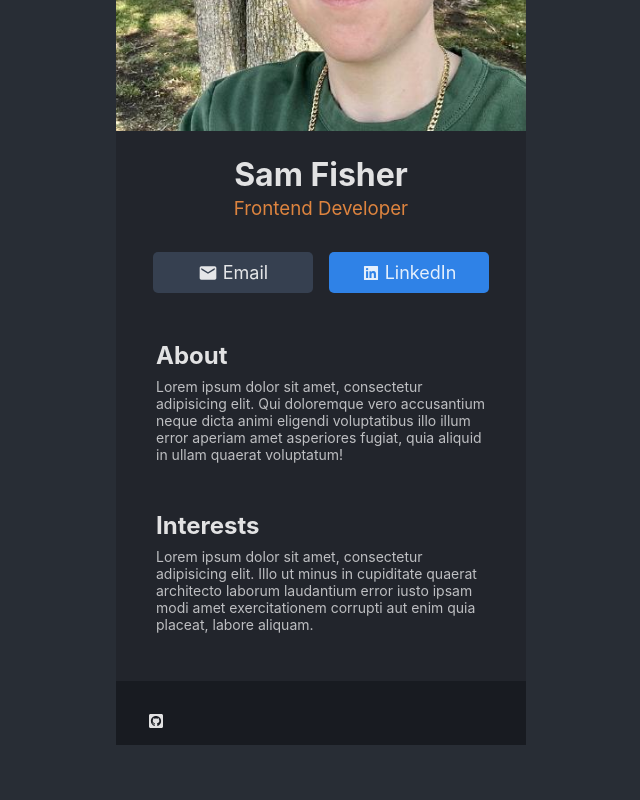
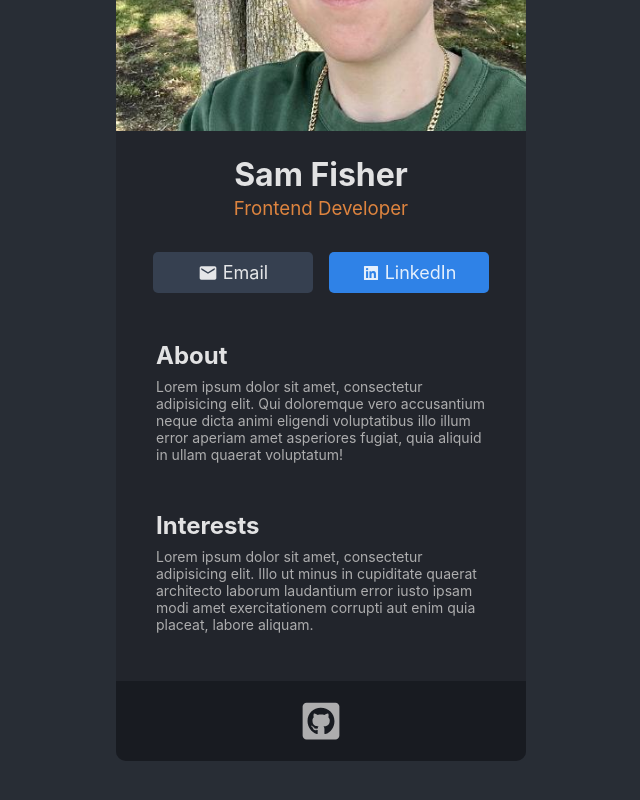
Before and after one commit to SamFisher0208/Digital_Business_Card, a React (Vite) app in the folder digital_business_card/: page / in a window 1280 px wide. Shown: the part 310-1110 px from the top of the page, without its empty margins (319-959 px from the left). Built offline with nearby package versions, Linux system fonts and the light colour scheme.

Commit message:
added footer styles

```diff
--- a/digital_business_card/src/App.css
+++ b/digital_business_card/src/App.css
@@ -114,8 +114,22 @@
 
 .footer {
   display: flex;
-  padding: 2rem;
+  flex-direction: row;
+  align-items: center;
+  justify-content: center;
+  padding: 2.5rem;
   background-color: var(--dark-dark-blue);
   width: 100%;
   height: 1rem;
+  border-radius: 0 0 10px 10px;
 }
+
+.github {
+  cursor: pointer;
+  transition: 0.2s ease-in-out;
+  color: var(--light-grey);
+
+  &:hover {
+    color: var(--light);
+  }
+}
--- a/digital_business_card/src/components/Footer.tsx
+++ b/digital_business_card/src/components/Footer.tsx
@@ -1,9 +1,15 @@
 import { FaGithubSquare } from "react-icons/fa";
 
 export default function Footer() {
+  const link = "https://github.com/SamFisher0208";
+
+  const handleIconClick = () => {
+    link ? window.open(link, "_blank") : null;
+  };
+
   return (
     <footer className="footer">
-      <FaGithubSquare></FaGithubSquare>
+      <FaGithubSquare size={42} onClick={handleIconClick} className="github" />
     </footer>
   );
 }
--- a/digital_business_card/src/index.css
+++ b/digital_business_card/src/index.css
@@ -15,7 +15,7 @@
   --dark-blue: #22252c;
   --dark-dark-blue: #181b21;
   --light: rgba(255, 255, 255, 0.87);
-  --light-grey: #bebfc2;
+  --light-grey: #adadae;
   --orange-accent: #de843f;
 }
 
```
